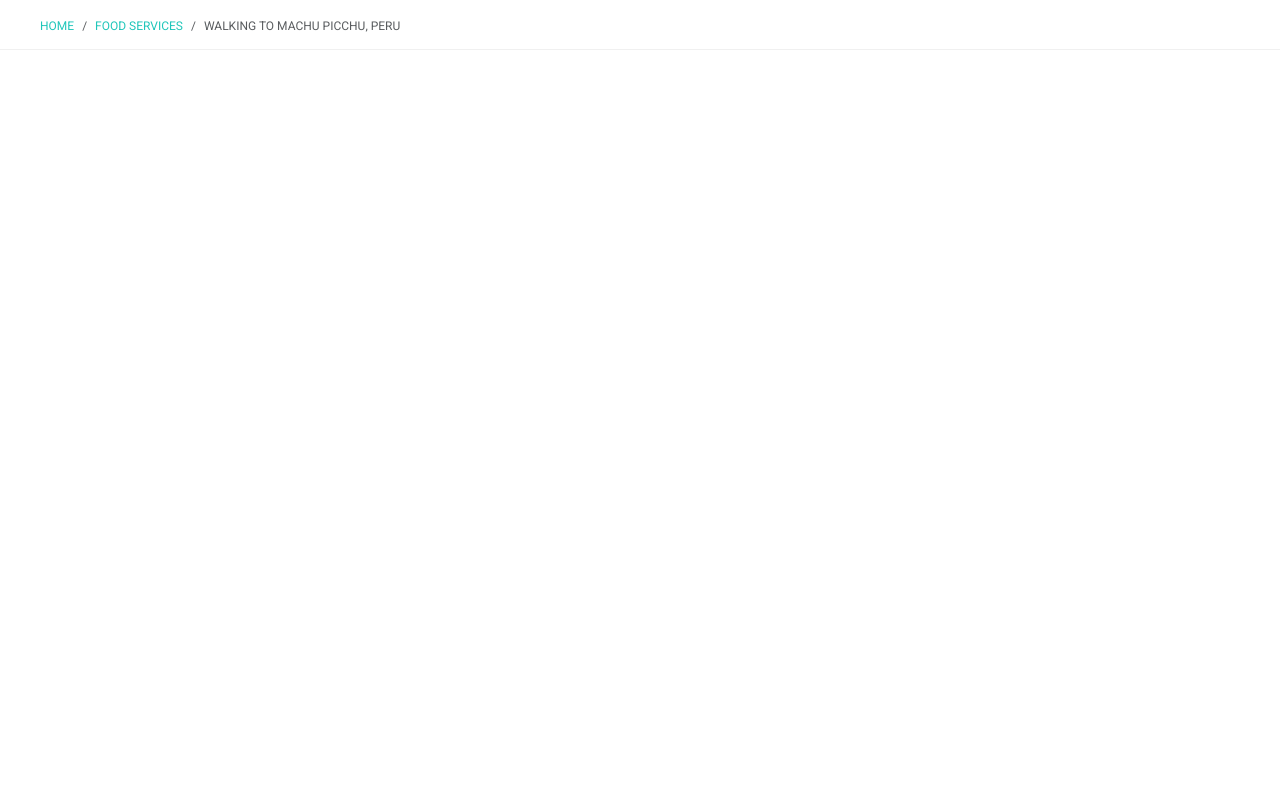
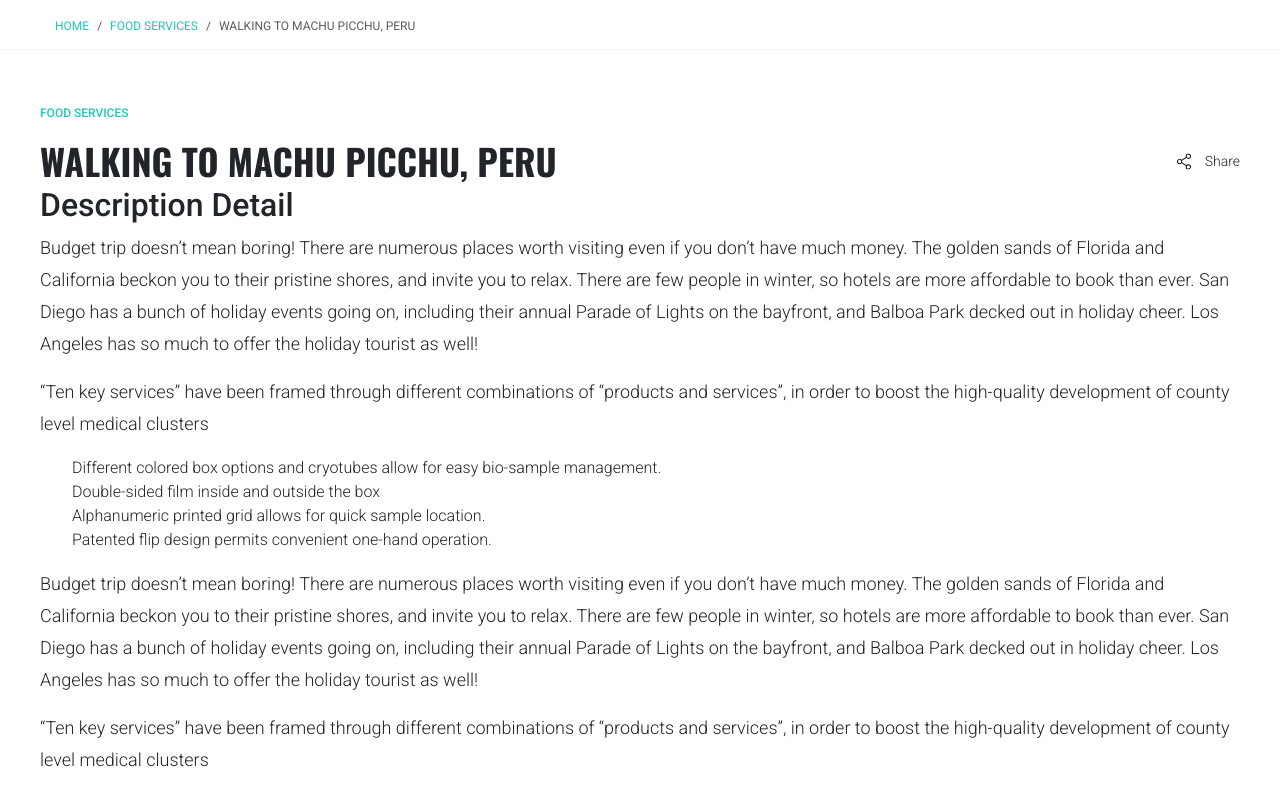
Before and after one commit to hoang2807/food, a website: page food-detail.html in a window 1280 px wide. Shown: the top 789 px of the page. Drawn offline with nearby package versions, Linux system fonts and the light colour scheme.

Commit message:
feat: 🎸 add food detail and fix some css

```diff
--- a/assets/scss/_breadcrumb.scss
+++ b/assets/scss/_breadcrumb.scss
@@ -7,6 +7,7 @@
     max-width: 1200px;
     margin-inline: auto;
     margin-bottom: 0;
+    padding-inline: 15px;
     li {
       @include text-uppercase(12px, 400);
     }
--- /dev/null
+++ b/assets/scss/_food-detail.scss
@@ -0,0 +1,20 @@
+.food-detail {
+  margin-top: 56px;
+  .title {
+    @include text-uppercase(12px, 500);
+    line-height: 14.06px;
+    color: $text-green;
+    margin-bottom: 16px;
+    display: block;
+  }
+  h1 {
+    font-size: 36px;
+    line-height: 50px;
+  }
+  .share {
+    > span {
+      padding-left: 10px;
+      font-size: 14px;
+    }
+  }
+}
--- a/assets/scss/_list_service.scss
+++ b/assets/scss/_list_service.scss
@@ -68,6 +68,9 @@
     transition: all 0.35s ease;
     @include text-uppercase(16px, 500);
     font-family: 'Oswald', sans-serif;
+    display: block;
+    color: $black;
+    cursor: pointer;
     &:hover {
       background-color: #25232d;
       color: #21c7bb;
--- a/assets/scss/_main.scss
+++ b/assets/scss/_main.scss
@@ -36,6 +36,7 @@ h1 {
   @include text-uppercase(36px, 700);
   font-family: 'Oswald', sans-serif;
   line-height: 53.35px;
+  margin-bottom: 0;
 }
 
 p {
@@ -46,5 +47,4 @@ p {
 
 ul {
   list-style: none;
-  // margin-bottom: 0;
 }
--- a/assets/scss/style.scss
+++ b/assets/scss/style.scss
@@ -4,3 +4,4 @@
 @import './header';
 @import './breadcrumb';
 @import './list_service';
+@import './food-detail';
--- a/food-detail.html
+++ b/food-detail.html
@@ -19,6 +19,7 @@
   </head>
   <body>
     <main>
+      <!-- breadcrumb -->
       <section class="breadcrumb-container">
         <ul class="breadcrumb">
           <li class="breadcrumb-item"><a href="#">Home</a></li>
@@ -29,6 +30,93 @@
         </ul>
       </section>
       <!-- end breadcrumb -->
+
+      <section class="food-detail container">
+        <span class="title">Food Services</span>
+        <div class="d-flex justify-content-between align-items-center">
+          <h1>WALKING TO MACHU PICCHU, PERU</h1>
+          <div class="share">
+            <img src="./assets/icon/share.svg" alt="" />
+            <span>Share</span>
+          </div>
+        </div>
+        <div class="food-detail-content d-flex justify-content-between">
+          <div class="tab-image"></div>
+        </div>
+
+        <div class="food-detail-des">
+          <h2>Description Detail</h2>
+          <p>
+            Budget trip doesn’t mean boring! There are numerous places worth
+            visiting even if you don’t have much money. The golden sands of
+            Florida and California beckon you to their pristine shores, and
+            invite you to relax. There are few people in winter, so hotels are
+            more affordable to book than ever. San Diego has a bunch of holiday
+            events going on, including their annual Parade of Lights on the
+            bayfront, and Balboa Park decked out in holiday cheer. Los Angeles
+            has so much to offer the holiday tourist as well!
+          </p>
+          <p>
+            “Ten key services” have been framed through different combinations
+            of “products and services”, in order to boost the high-quality
+            development of county level medical clusters
+          </p>
+          <ul>
+            <li>
+              Different colored box options and cryotubes allow for easy
+              bio-sample management.
+            </li>
+            <li>Double-sided film inside and outside the box</li>
+            <li>Alphanumeric printed grid allows for quick sample location.</li>
+            <li>Patented flip design permits convenient one-hand operation.</li>
+          </ul>
+          <p>
+            Budget trip doesn’t mean boring! There are numerous places worth
+            visiting even if you don’t have much money. The golden sands of
+            Florida and California beckon you to their pristine shores, and
+            invite you to relax. There are few people in winter, so hotels are
+            more affordable to book than ever. San Diego has a bunch of holiday
+            events going on, including their annual Parade of Lights on the
+            bayfront, and Balboa Park decked out in holiday cheer. Los Angeles
+            has so much to offer the holiday tourist as well!
+          </p>
+          <p>
+            “Ten key services” have been framed through different combinations
+            of “products and services”, in order to boost the high-quality
+            development of county level medical clusters
+          </p>
+          <!-- <div class=""> -->
+          <img src="./assets/images/food-detail/image1.png" alt="" />
+          <img src="./assets/images/food-detail/image2.png" alt="" />
+          <!-- </div> -->
+          <p>
+            Budget trip doesn’t mean boring! There are numerous places worth
+            visiting even if you don’t have much money. The golden sands of
+            Florida and California beckon you to their pristine shores, and
+            invite you to relax. There are few people in winter, so hotels are
+            more affordable to book than ever. San Diego has a bunch of holiday
+            events going on, including their annual Parade of Lights on the
+            bayfront, and Balboa Park decked out in holiday cheer. Los Angeles
+            has so much to offer the holiday tourist as well!
+          </p>
+          <p>
+            “Ten key services” have been framed through different combinations
+            of “products and services”, in order to boost the high-quality
+            development of county level medical clusters
+          </p>
+          <img src="./assets/images/food-detail/image3.png" alt="" />
+          <p>
+            Budget trip doesn’t mean boring! There are numerous places worth
+            visiting even if you don’t have much money. The golden sands of
+            Florida and California beckon you to their pristine shores, and
+            invite you to relax. There are few people in winter, so hotels are
+            more affordable to book than ever. San Diego has a bunch of holiday
+            events going on, including their annual Parade of Lights on the
+            bayfront, and Balboa Park decked out in holiday cheer. Los Angeles
+            has so much to offer the holiday tourist as well!
+          </p>
+        </div>
+      </section>
     </main>
   </body>
 
```
Also changed, not shown: list-food-service.html (+1 -1 lines), assets/css/style.css, assets/icon/share.svg (added), assets/images/food-detail/image1.png (added), assets/images/food-detail/image2.png (added), assets/images/food-detail/image3.png (added), 1 other file.
